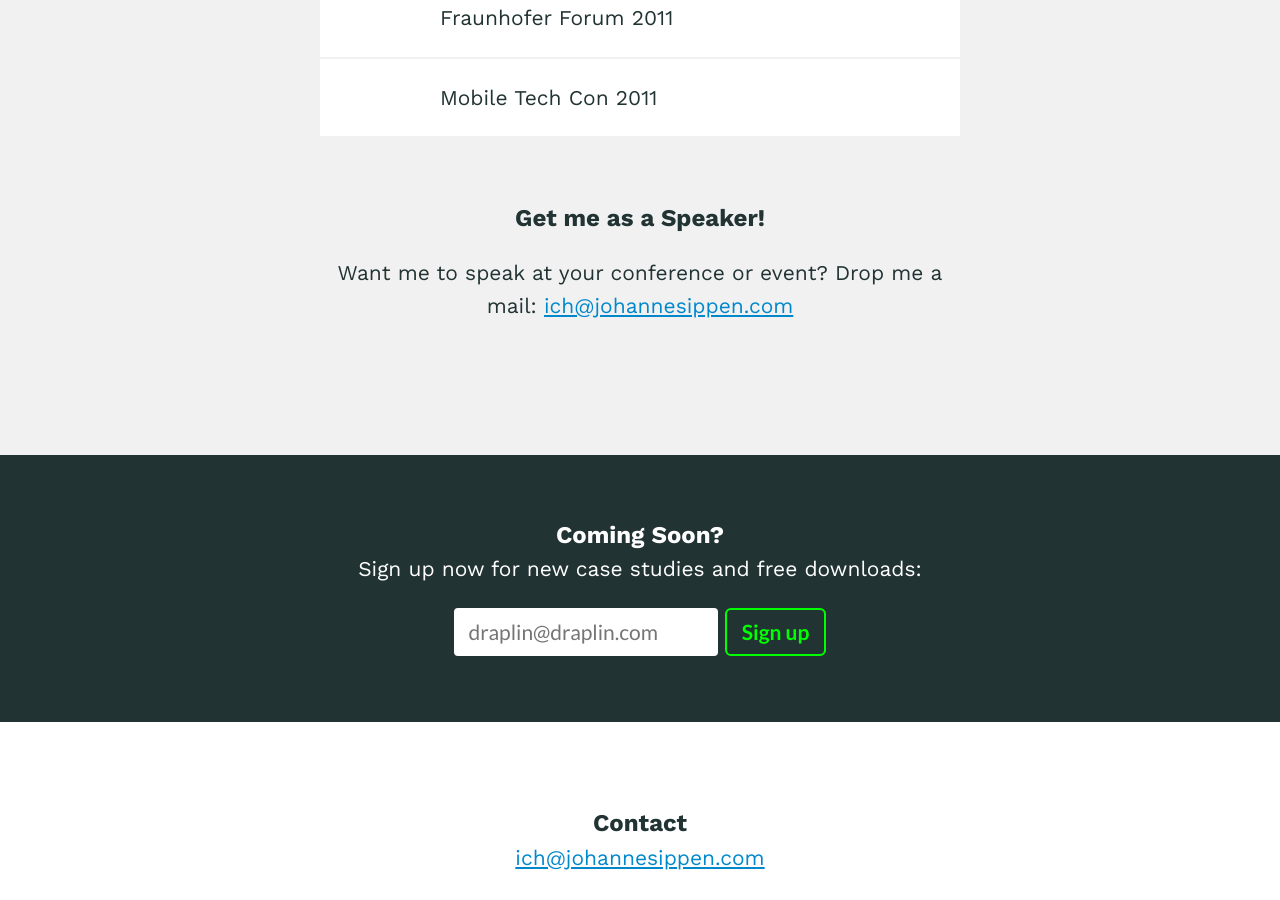
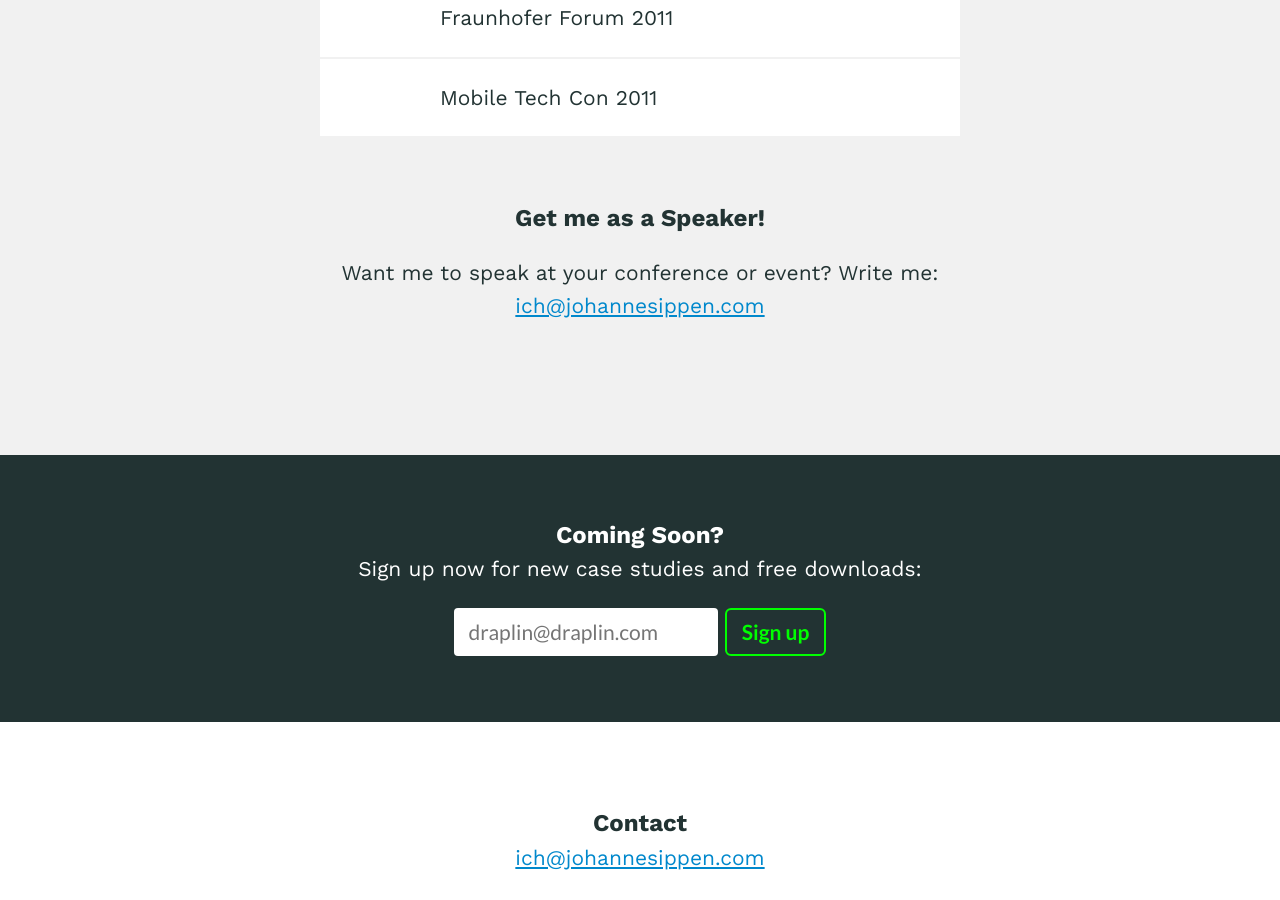
Before and after one commit to johannesippen/johannesippen.com, a Jekyll site: the page built from talks.md, in a window 1280 px wide and 900 px high, scrolled down 2247 px. Built offline with Jekyll 4.4.1, drawn with Linux system fonts in a browser that asks for light colours.

Commit message:
updated Talks

```diff
--- a/talks.md
+++ b/talks.md
@@ -76,6 +76,6 @@ permalink: /talks/
   </div>
 	<div class="inner hireme">
 		<h2>Get me as a Speaker!</h2>
-		Want me to speak at your conference or event? Drop me a mail: <a href="mailto:ich@johannesippen.com">ich@johannesippen.com</a>
+		Want me to speak at your conference or event? Write me: <a href="mailto:ich@johannesippen.com">ich@johannesippen.com</a>
 	</div>
 </section>
```
